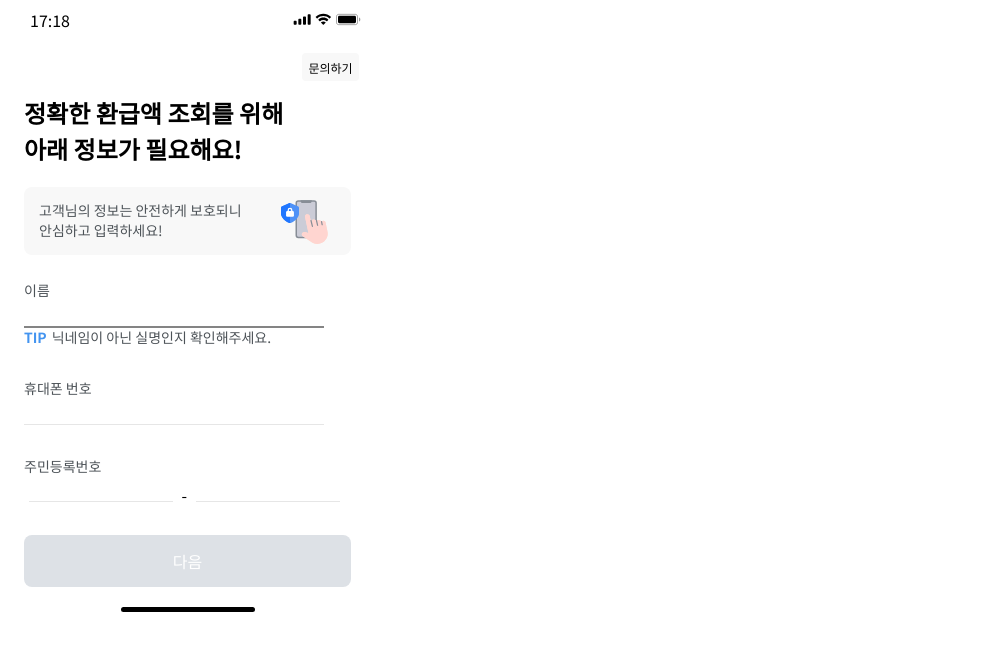
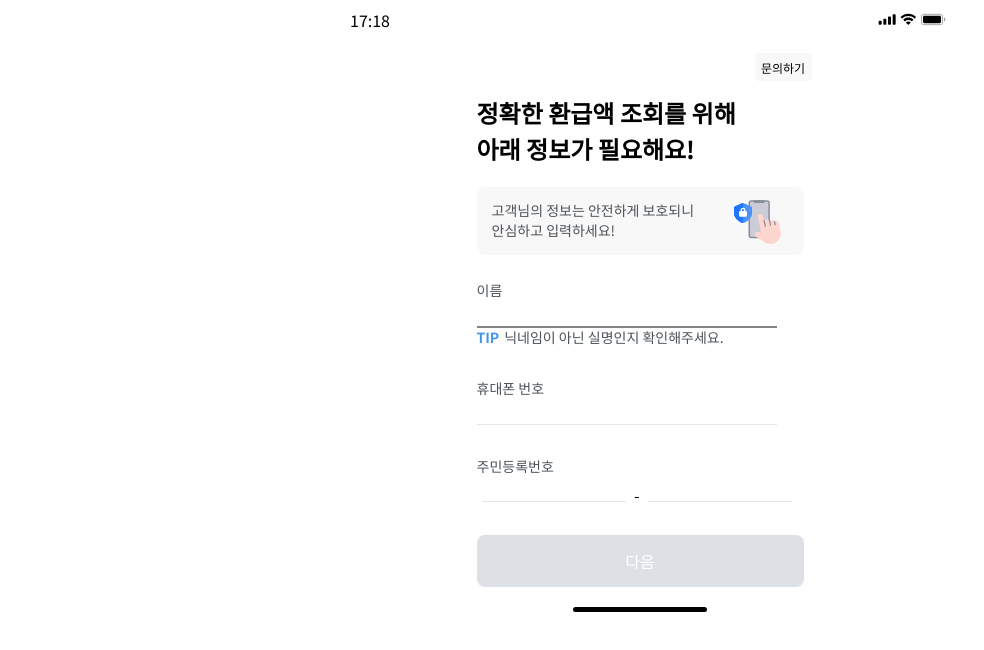
Before and after one commit to Hyoin-Kim/Typescript-Project, a React (Create React App) app in the folder front-end/: page / in a window 1280 px wide. Shown: the top 650 px of the page, without its empty margins (0-984 px from the left). Built offline with nearby package versions, Linux system fonts and the light colour scheme.

Commit message:
refactor : 가운데 정렬 및 스타일 일부 수정

```diff
--- a/front-end/src/App.tsx
+++ b/front-end/src/App.tsx
@@ -20,6 +20,9 @@ function App() {
 export default App;
 
 const StyledRoot = styled.div`
-  width: 23.438rem;
-  max-height: 40rem;
+  min-width: 23.438rem;
+  max-width: 40rem;
+  height: 40rem;
+  position: relative;
+  margin: auto;
 `;
```
